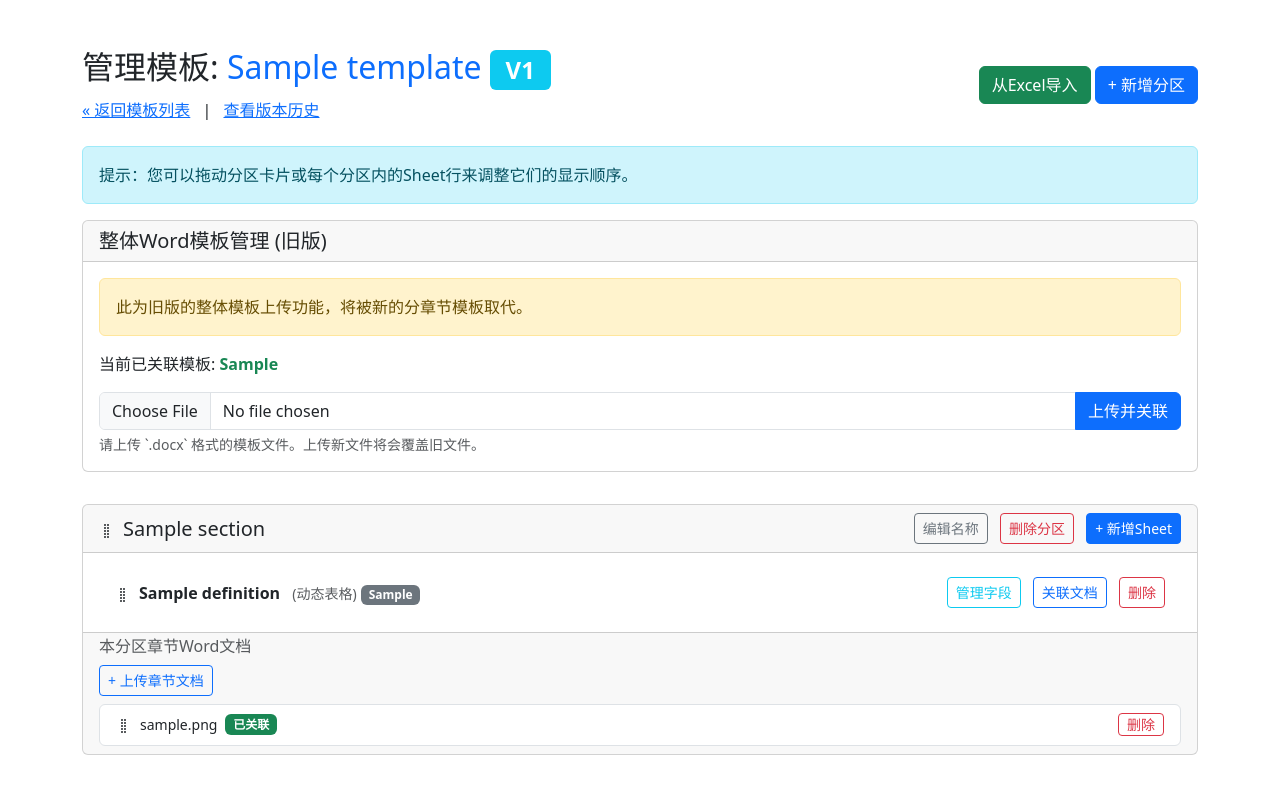
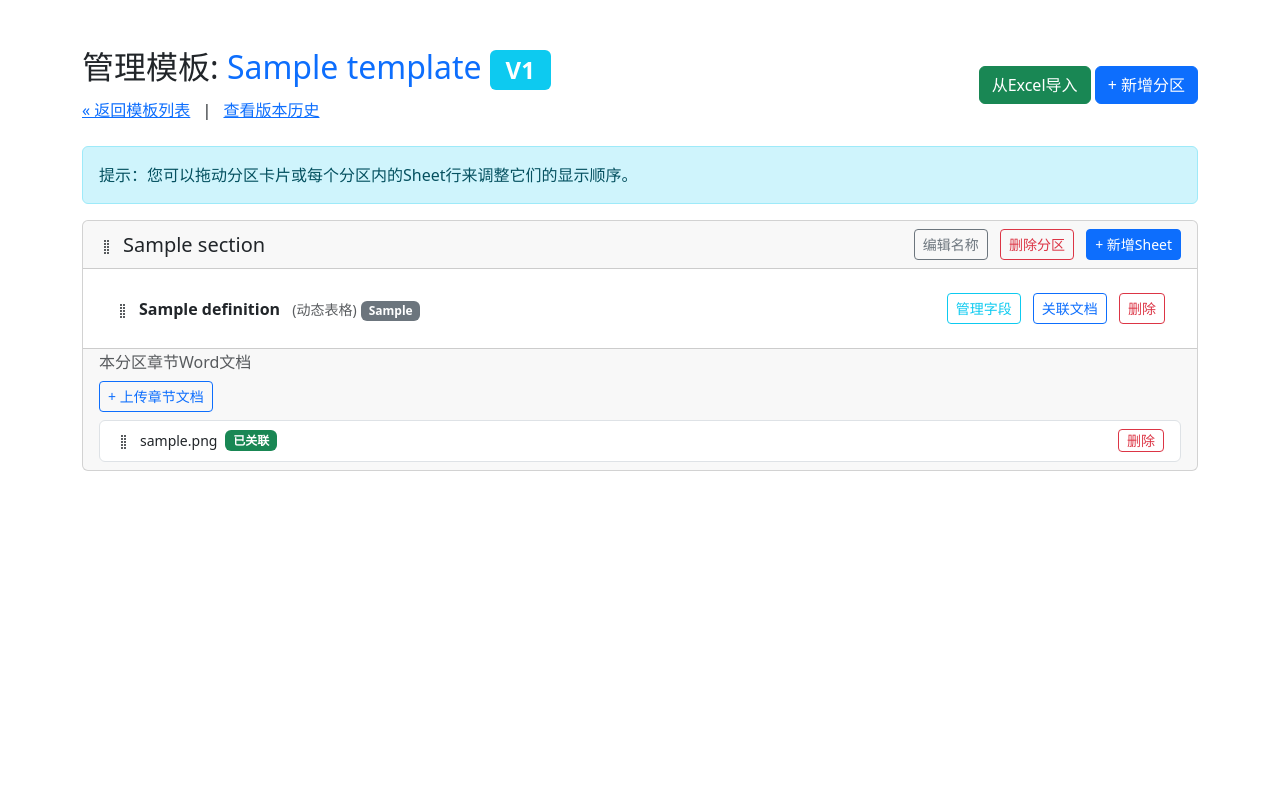
Before and after one commit to 08650301/yoo, a Flask app: page /admin/template/1 in a window 1280 px wide. Run offline with Flask 3, Linux system fonts and the light colour scheme; tables that the repository leaves empty hold one stand-in row (values such as "Sample post"); some libraries are stand-ins or nearby versions.

Commit message:
refactor: 移除旧的整体Word模板管理功能
本次提交彻底清理了已废弃的、基于模板的“整体Word模板管理”功能，以简化代码并统一到新的分区级章节管理模式。

主要清理内容：
- 从`Template`模型中移除了`word_template_path`字段。
- 从`admin.py`中删除了`upload_word_template`路由和相关逻辑。
- 从`admin_template_detail.html`中删除了对应的UI面板和JavaScript。

这使得代码库和UI都更加整洁，完全专注于新的、更灵活的章节式模板系统。

```diff
--- a/app/models/template_definition.py
+++ b/app/models/template_definition.py
@@ -27,8 +27,6 @@ class Template(db.Model):
     created_at = db.Column(db.DateTime, server_default=db.func.now())
     parent_id = db.Column(db.Integer, db.ForeignKey('template.id'))  # 用于版本克隆溯源
     display_order = db.Column(db.Integer, nullable=False, default=0)
-
-    word_template_path = db.Column(db.String(512), nullable=True)  # 新增字段，存储Word模板路径
 
     # 关系定义: 一个模板有多个分区
     sections = relationship("Section", back_populates="template", cascade="all, delete-orphan",
--- a/app/routes/admin.py
+++ b/app/routes/admin.py
@@ -105,48 +105,13 @@ def reorder_templates():
         return jsonify({"error": str(e)}), 500
 
 # ==============================================================================
-# 后台管理API - Word模板上传
+# 后台管理API - 辅助函数
 # ==============================================================================
-
-UPLOAD_FOLDER = 'uploads/word_templates'
 ALLOWED_EXTENSIONS = {'docx'}
 
 def allowed_file(filename):
     return '.' in filename and \
            filename.rsplit('.', 1)[1].lower() in ALLOWED_EXTENSIONS
-
-@admin_bp.route('/api/templates/<int:template_id>/upload_word_template', methods=['POST'])
-def upload_word_template(template_id):
-    template = Template.query.get_or_404(template_id)
-    if 'word_template' not in request.files:
-        return jsonify({"error": "没有找到文件部分"}), 400
-    file = request.files['word_template']
-    if file.filename == '':
-        return jsonify({"error": "没有选择文件"}), 400
-    if file and allowed_file(file.filename):
-        filename = secure_filename(f"template_{template.id}_{template.name}_{file.filename}")
-
-        # 确保上传目录存在
-        upload_path = os.path.join(os.getcwd(), UPLOAD_FOLDER)
-        os.makedirs(upload_path, exist_ok=True)
-
-        filepath = os.path.join(upload_path, filename)
-
-        # 如果存在旧文件，先删除
-        if template.word_template_path and os.path.exists(template.word_template_path):
-            try:
-                os.remove(template.word_template_path)
-            except OSError as e:
-                # 如果文件删除失败，打印一个警告但继续执行
-                print(f"Warning: could not remove old file {template.word_template_path}: {e}")
-
-        file.save(filepath)
-        template.word_template_path = filepath
-        db.session.commit()
-        return jsonify({"message": "Word模板上传并关联成功", "filepath": filepath}), 200
-    else:
-        return jsonify({"error": "文件类型不允许，请上传.docx文件"}), 400
-
 
 @admin_bp.route('/api/sections/reorder', methods=['POST'])
 def reorder_sections():
--- a/app/templates/admin/admin_template_detail.html
+++ b/app/templates/admin/admin_template_detail.html
@@ -41,29 +41,6 @@
         <div class="alert alert-info">提示：您可以拖动分区卡片或每个分区内的Sheet行来调整它们的显示顺序。</div>
         {% endif %}
 
-        <!-- Word Template Upload Section -->
-        <div class="card section-card">
-            <div class="card-header">
-                <h5 class="mb-0">整体Word模板管理 (旧版)</h5>
-            </div>
-            <div class="card-body">
-                <div class="alert alert-warning">此为旧版的整体模板上传功能，将被新的分章节模板取代。</div>
-                {% if template.word_template_path %}
-                    <p>当前已关联模板: <strong class="text-success">{{ template.word_template_path.split('/')[-1] }}</strong></p>
-                {% else %}
-                    <p class="text-muted">当前未关联任何Word模板。</p>
-                {% endif %}
-                {% if not readonly %}
-                <form id="upload-word-template-form">
-                    <div class="input-group">
-                        <input type="file" class="form-control" id="word_template_file" name="word_template" accept=".docx">
-                        <button class="btn btn-primary" type="submit">上传并关联</button>
-                    </div>
-                    <div class="form-text">请上传 `.docx` 格式的模板文件。上传新文件将会覆盖旧文件。</div>
-                </form>
-                {% endif %}
-            </div>
-        </div>
 
         <div id="sections-container">
             {% for section in sections %}
@@ -147,44 +124,5 @@
     <script src="/static/js/admin_api.js"></script>
     <script src="https://cdn.jsdelivr.net/npm/sortablejs@latest/Sortable.min.js"></script>
     <script src="/static/js/template_detail.js"></script>
-    <script>
-        document.getElementById('upload-word-template-form').addEventListener('submit', function(e) {
-            e.preventDefault();
-            const fileInput = document.getElementById('word_template_file');
-            const file = fileInput.files[0];
-            if (!file) {
-                Swal.fire('错误', '请选择一个文件', 'error');
-                return;
-            }
-
-            const formData = new FormData();
-            formData.append('word_template', file);
-
-            const templateId = document.body.dataset.templateId;
-            const uploadUrl = `/admin/api/templates/${templateId}/upload_word_template`;
-
-            fetch(uploadUrl, {
-                method: 'POST',
-                body: formData
-            })
-            .then(response => response.json())
-            .then(data => {
-                if (data.message) {
-                    Swal.fire({
-                        title: '成功',
-                        text: data.message,
-                        icon: 'success'
-                    }).then(() => {
-                        window.location.reload();
-                    });
-                } else {
-                    Swal.fire('上传失败', data.error || '未知错误', 'error');
-                }
-            })
-            .catch(error => {
-                Swal.fire('上传失败', `请求错误: ${error}`, 'error');
-            });
-        });
-    </script>
 </body>
 </html>
```
